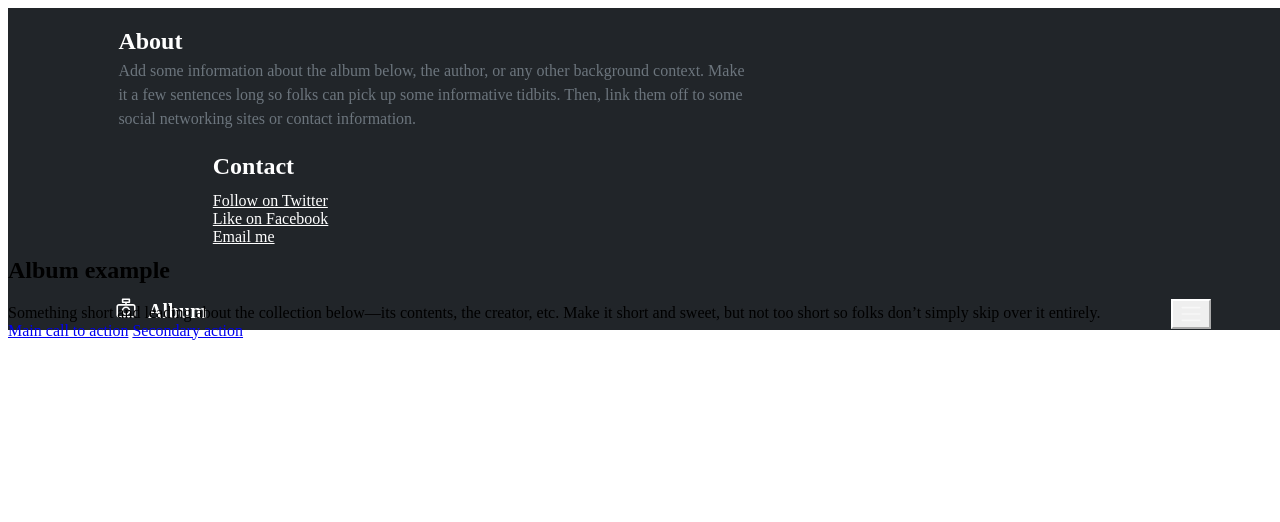
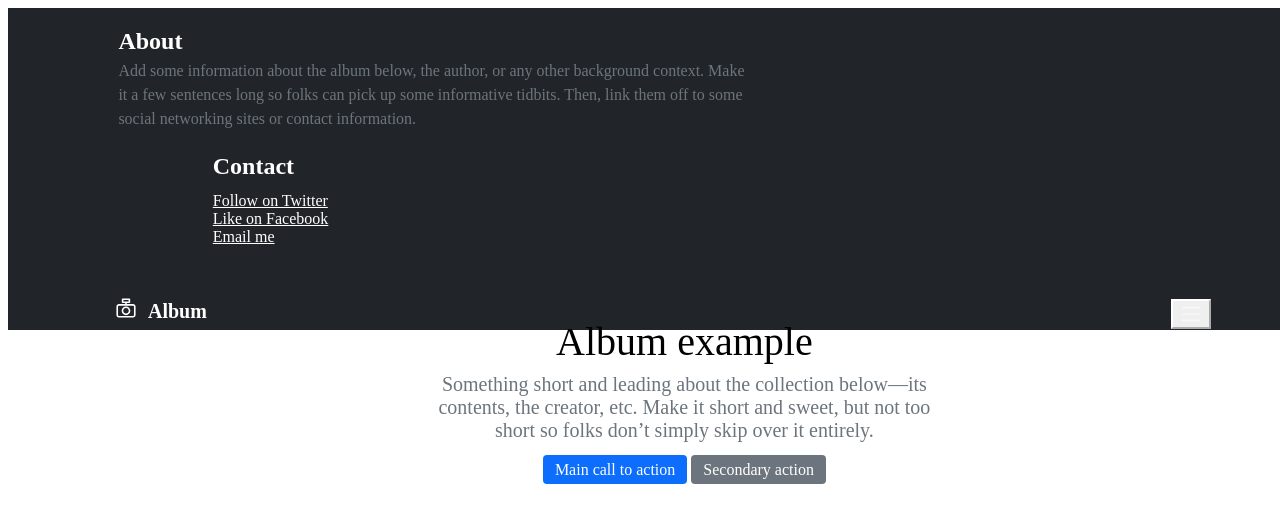
Before and after one commit to Jaba-B/toggle-classes, a plain HTML site: page index.html in a window 1280 px wide. Shown: the top 522 px of the page. Drawn offline with Linux system fonts and the light colour scheme.

Commit message:
adds css to main section and minor html changes

```diff
--- a/index.css
+++ b/index.css
@@ -112,3 +112,44 @@ p{
     line-height: 1;
     fill: black;
 }
+
+.main-section {
+    width: 69.75rem;
+    height: 20.5rem;
+    padding: 3rem 0.75rem;
+    margin: 0rem 7.4rem;
+    text-align: center;
+}
+
+.main-section__h1 {
+    font-size: 2.5rem;
+    margin-bottom: 0.5rem;
+    font-weight: lighter;
+}
+
+.main-section__p {
+    font-size: 1.25rem;
+    margin-bottom: 1rem;
+    color: #6c757d;
+}
+
+.main-section__a {
+    color: white;
+    text-align: center;
+    vertical-align: middle;
+    cursor: pointer;
+    border: 0.1rem solid grey;
+    border-radius: 0.25rem;
+    background-color: #0d6efd;
+    text-decoration: none;
+    line-height: 1.5rem;
+    width: 8.1rem;
+    height: 4rem;
+    padding: 0.37rem 0.75rem;
+    border: 0.1rem;
+    margin: 0.5rem 0rem;
+}
+
+#secondary-section__a {
+    background-color: #6c757d;
+}
--- a/index.html
+++ b/index.html
@@ -40,11 +40,11 @@
         </nav>
     </header>
     <main>
-        <section class="mainc-section">
-            <div class="mainc-section__div">
+        <section class="main-section">
+            <div class="main-section__div">
                 <h1 class="main-section__h1">Album example</h1>
-                <p class="main-section__p">Something short and leading about the collection below—its contents, the creator, etc. Make it short and sweet, but not too short so folks don’t simply skip over it entirely.</p>
-                <a href="#" id="main-action__a" class="main-section__a">Main call to action</a>
+                <p class="main-section__p">Something short and leading about the collection below—its <br> contents, the creator, etc. Make it short and sweet, but not too<br> short so folks don’t simply skip over it entirely.</p>
+                <a href="#" id="main-section__a" class="main-section__a">Main call to action</a>
                 <a href="#" id="secondary-section__a" class="main-section__a">Secondary action</a></div>
         </section>
     </main>
```
